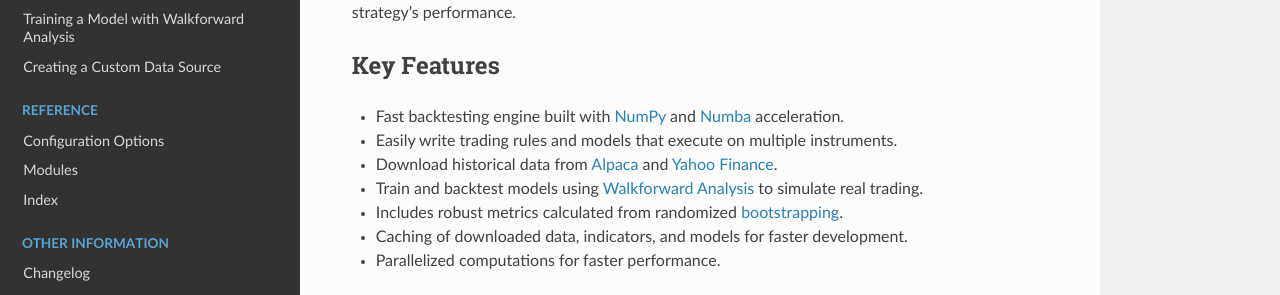
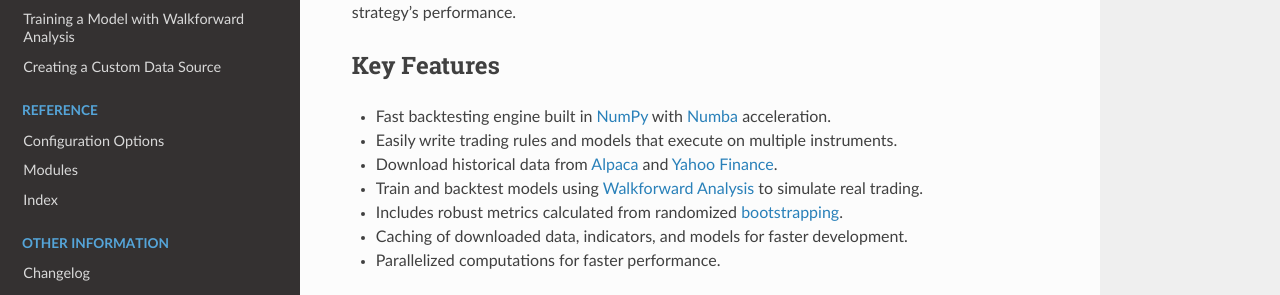
Before and after one commit to edtechre/pybroker, a Sphinx documentation site: the page built from docs/index.rst, in a window 1280 px wide and 900 px high. Shown: the part 328-623 px from the top of the window. Built offline with Sphinx 7.4.7 and the Read the Docs theme 2.0.0, drawn with Linux system fonts in a browser that asks for light colours.

Commit message:
Update README and index.rst

```diff
--- a/docs/index.rst
+++ b/docs/index.rst
@@ -59,7 +59,7 @@
 Key Features
 ============
 
-* Fast backtesting engine built with `NumPy <https://numpy.org/>`_ and `Numba <https://numba.pydata.org/>`_ acceleration.
+* Fast backtesting engine built in `NumPy <https://numpy.org/>`_ with `Numba <https://numba.pydata.org/>`_ acceleration.
 * Easily write trading rules and models that execute on multiple instruments.
 * Download historical data from `Alpaca <https://alpaca.markets/>`_ and `Yahoo Finance <https://finance.yahoo.com/>`_.
 * Train and backtest models using `Walkforward Analysis <https://www.pybroker.com/en/latest/notebooks/6.%20Training%20a%20Model%20with%20Walkforward%20Analysis.html#Walkforward-Analysis>`_ to simulate real trading.
```
Also changed, not shown: README.md (+1 -1 lines).
